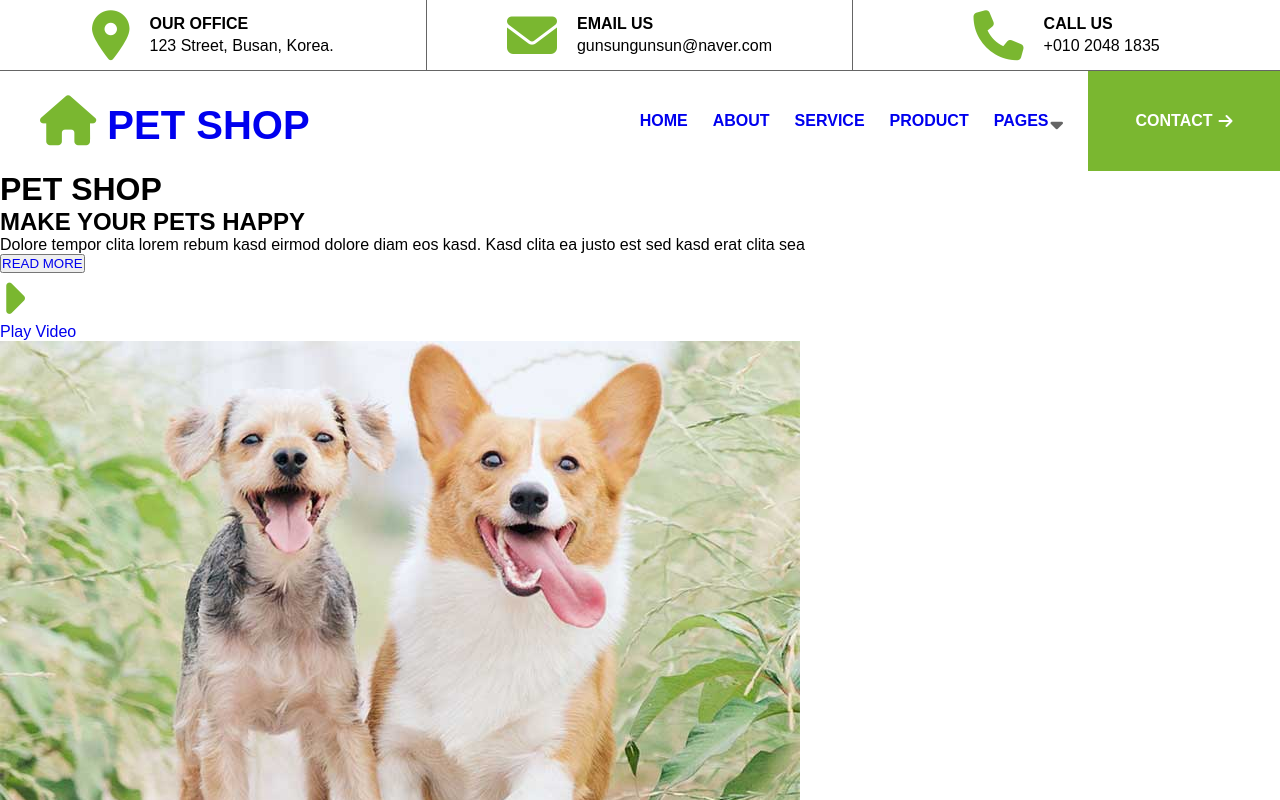
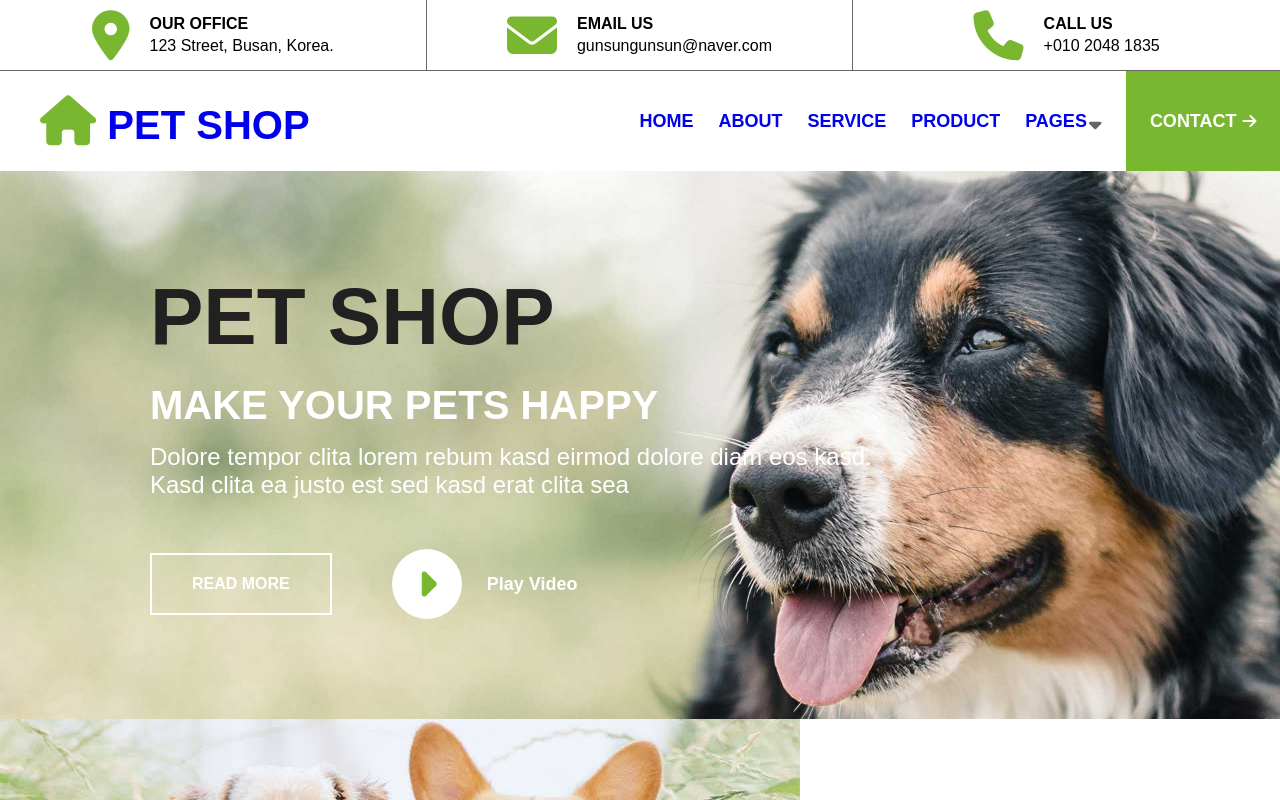
Before and after one commit to rudmoon/Pet-Shop, a plain HTML site: page index.html in a window 1280 px wide. Shown: the top 800 px of the page. Drawn offline with nearby package versions, Linux system fonts and the light colour scheme.

Commit message:
CSS Header Part done
CSS Header Part done
now you can start About Part.

```diff
--- a/index.html
+++ b/index.html
@@ -6,6 +6,7 @@
     <meta name="viewport" content="width=device-width, initial-scale=1.0">
     <link rel="stylesheet" href="style.css">
     <script src="main.js" defer></script>
+    <script src="https://ajax.googleapis.com/ajax/libs/jquery/3.6.1/jquery.min.js"></script>
     <script src="https://kit.fontawesome.com/4a51d562a2.js" crossorigin="anonymous"></script>
     <title>Pet-Shop</title>
 </head>
@@ -61,7 +62,7 @@
         <div class="header__container">
             <h1 class="header--title">PET SHOP</h1>
             <h2 class="header--subtitle">MAKE YOUR PETS HAPPY</h2>
-            <p class="header--content">Dolore tempor clita lorem rebum kasd eirmod dolore diam eos kasd. Kasd clita ea justo est sed kasd erat clita sea</p>
+            <p class="header--content">Dolore tempor clita lorem rebum kasd eirmod dolore diam eos kasd.<br> Kasd clita ea justo est sed kasd erat clita sea</p>
             <div class="header__additional">
                 <button class="additional__readMore-btn"><a href="#">READ MORE</a></button>
                 <div class="additional__playBtn"><a href="#"><i class="fa-solid fa-caret-right"></i></a></div>
--- a/style.css
+++ b/style.css
@@ -74,7 +74,7 @@ i {
     display: flex;
     justify-content: space-between;
     align-items: center;
-    width: 85%;
+    width: 88%;
     font-weight: 900;
     height: 100%;
 }
@@ -91,21 +91,26 @@ i {
     display: flex;
     align-items: center;
     height: 100%;
+
 }
 .nav__left--menu li {
     margin-right: 25px;
     height: 100%;
     display: flex;
     align-items: center;
+    font-size: var(--font-medium);
 }
-.nav__left--menu li:hover {
-    border-top: 2px solid var(--color-green);
-    transition: all 1s;
+.nav__left--menu li a {
+    height: 100%;
+    display: flex;
+    align-items: center;
 }
+
 .nav__left--menu li:hover a {
     color : var(--color-green);
-    transition: all 1s;
+    transition: all 0.4s;
 }
+
 .nav__left--menu li:last-child a{
     display: flex;
     align-items: center;
@@ -118,10 +123,15 @@ i {
     justify-content: center;
     color : var(--color-gray);
 }
+.nav__left--menu li:hover a i {
+    color : var(--color-green);
+    transition: all 0.4s;
+}
 .nav__right {
     background-color: var(--color-green);
-    width: 15%;
+    width: 12%;
     height: 100%;
+    font-size: var(--font-medium);
 }
 .nav__right a{
     display: flex;
@@ -136,3 +146,68 @@ i {
     color : white;
     font-size: var(--font-small);
 }
+
+/* Header Part */
+#header {
+    width: 100%;
+    background: url(./img/hero.jpg) no-repeat top/cover;
+    padding : 100px 150px;
+}
+.header__container {
+    width: 80%;
+    display: flex;
+    flex-direction: column;
+}
+.header--title {
+    font-size: var(--font-biggest);
+    font-weight: 900;
+    color : var(--color-black);
+    margin-bottom: 20px;
+}
+.header--subtitle {
+    font-size: var(--font-bigger);
+    color : var(--color-white);
+    margin-bottom: 15px;
+}
+.header--content {
+    font-size: var(--font-big);
+    color : var(--color-white);
+    font-weight: 500;
+    margin-bottom: 50px;
+}
+.header__additional {
+    display: flex;
+    align-items: center;
+}
+.additional__readMore-btn {
+    font-size: var(--font-small);
+    color : var(--color-white);
+    padding : 20px 40px;
+    border: 2px solid var(--color-white);
+    background-color: transparent;
+    margin-right: 60px;
+}
+.additional__readMore-btn a {
+    color: var(--color-white);
+    font-weight: 600;
+}
+.additional__playBtn {
+    border-radius: 50%;
+    background-color: var(--color-white);
+    width: 70px;
+    height: 70px;
+    display: flex;
+    justify-content: center;
+    align-items: center;
+    margin-right: 25px;
+}
+.additional__playBtn i {
+    font-size: var(--font-bigger);
+}
+.additional__playVideo a{
+    font-size: var(--font-medium);
+    color : var(--color-white);
+    font-weight: 600;
+}
+
+/* About Part */
```
